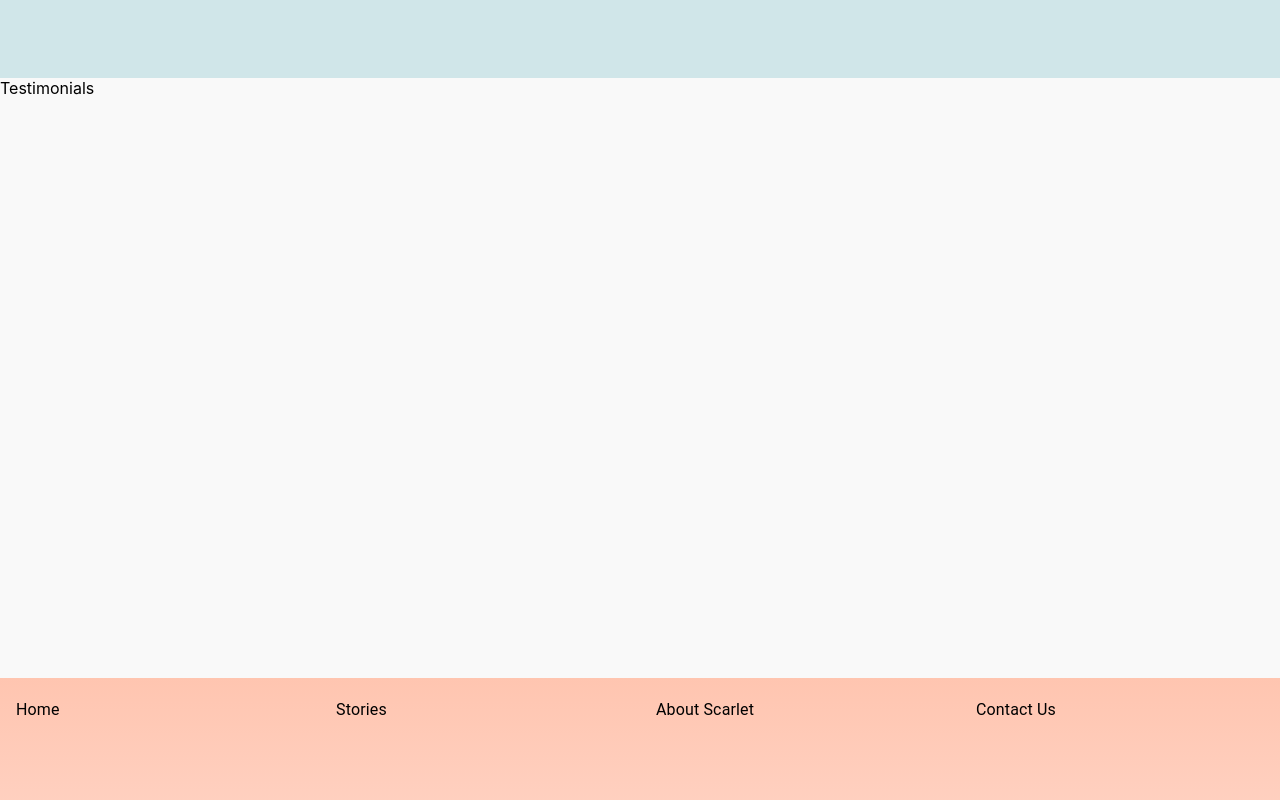
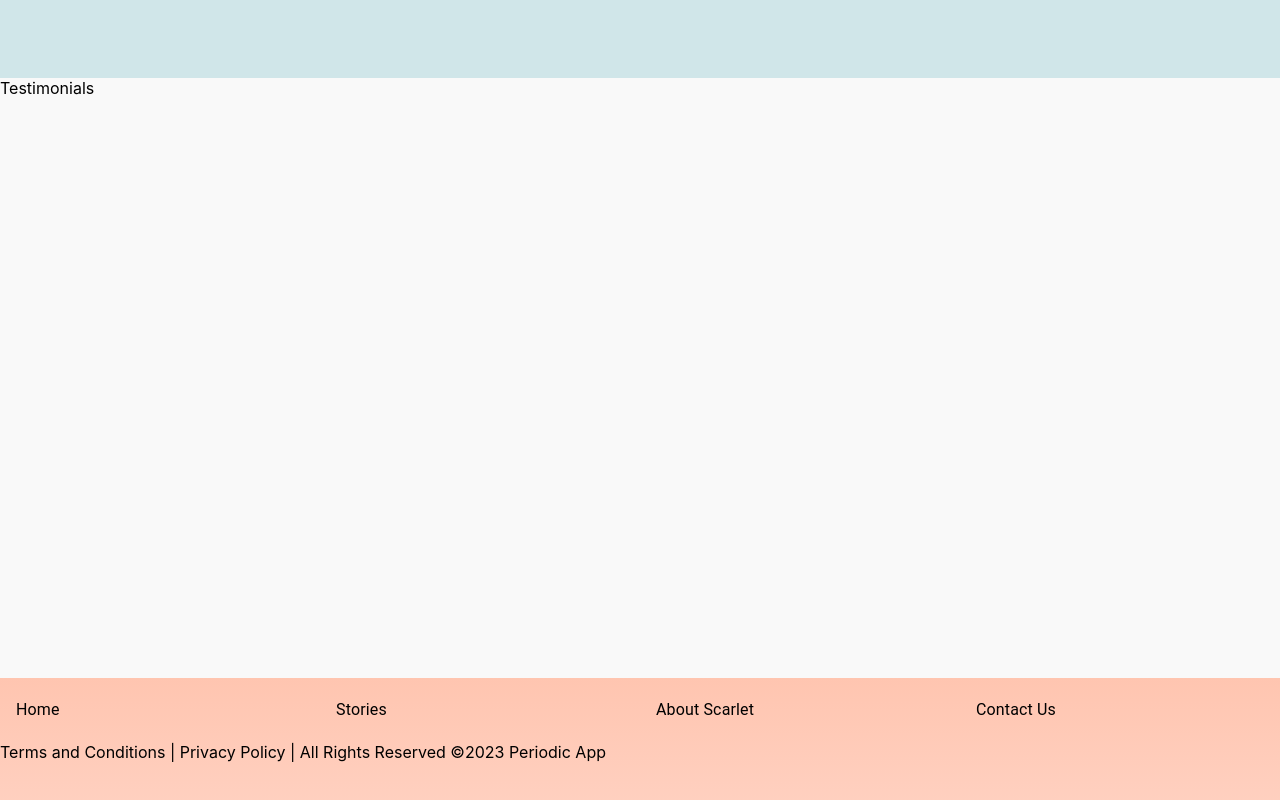
Before and after one commit to staticMetro/Project-Scarlet, a JavaScript app in the folder scarlet-webpage/: page / in a window 1280 px wide. Shown: the part 1922-2722 px from the top of the page. Built offline with nearby package versions, Linux system fonts and the light colour scheme; the HTML template or start-up script is replaced by a standard one.

Commit message:
added navlist to the footer and terms and conditions privacy Policy as well as copyright statement

```diff
--- a/scarlet-webpage/src/pages/landingPage/components/Footer.js
+++ b/scarlet-webpage/src/pages/landingPage/components/Footer.js
@@ -8,7 +8,20 @@ import { Box } from '@mui/material';
 function Footer() {
     return (
         <Box className="footer">
-            <NavList/>
+            <Box className="footer-wrapper">
+                <NavList />
+                <Box sx={{whiteSpace: "nowrap"}}>
+                    <Box component="span">
+                        {`Terms and Conditions | `}
+                    </Box>
+                    <Box component="span">
+                        {`Privacy Policy | `}
+                    </Box>
+                    <Box component="span">
+                        All Rights Reserved &copy;2023 Periodic App
+                    </Box>
+                    </Box>
+            </Box>
         </Box>
     )
 }
```
